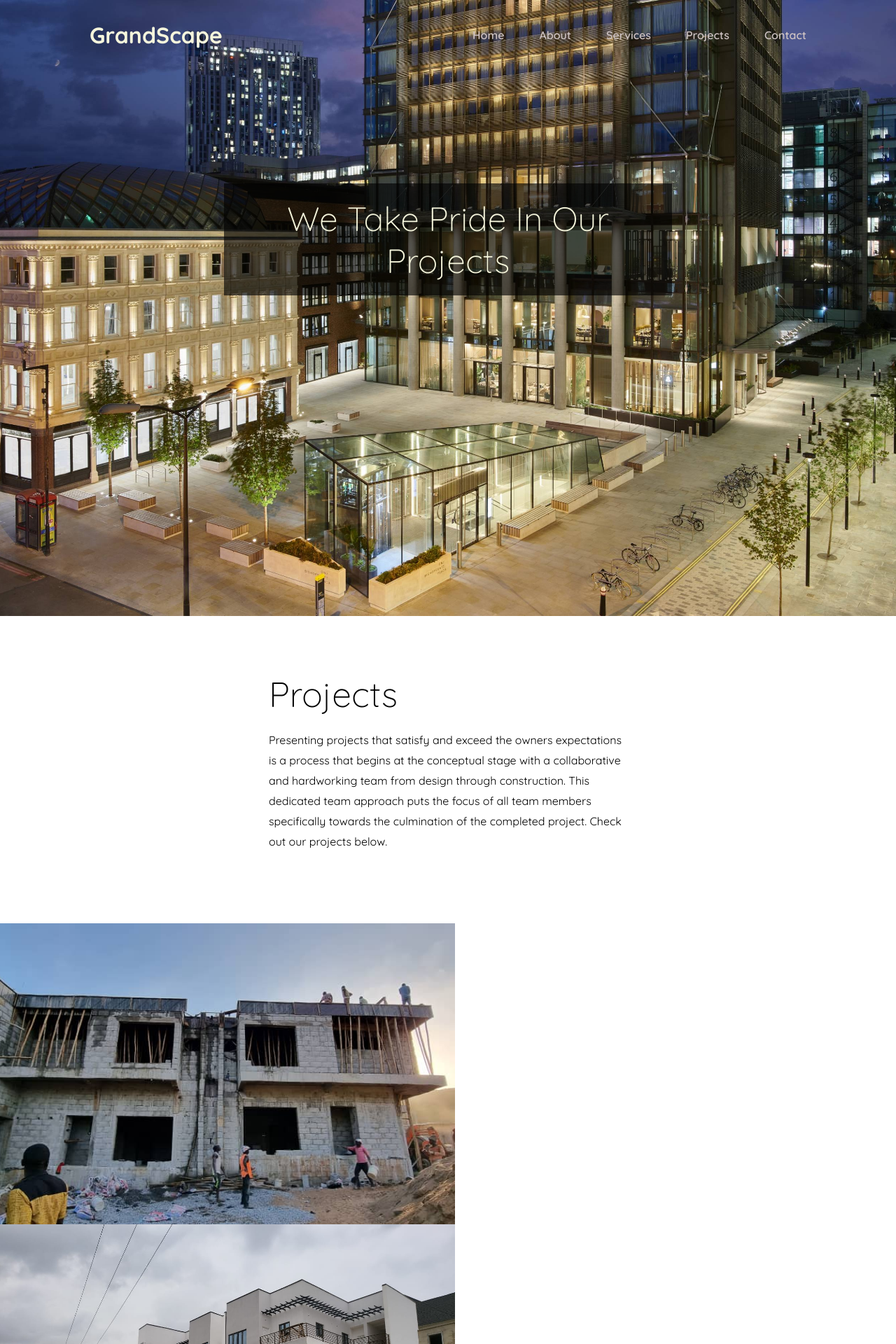
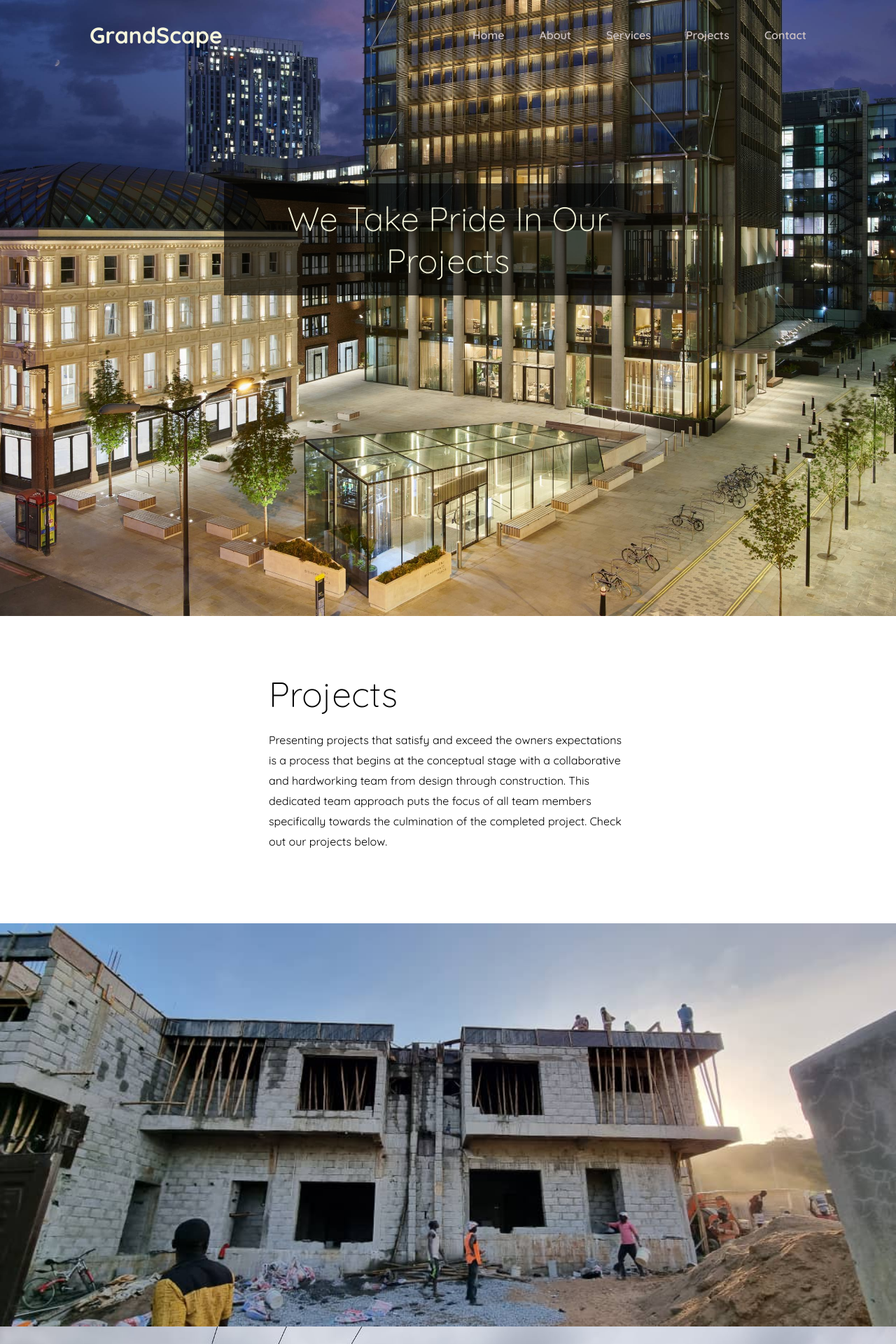
Before and after one commit to Gabbie99/GrandScape, a React (Create React App) app: page /projects in a window 1280 px wide. Shown: the top 1920 px of the page at 70% size. Built offline with nearby package versions, Linux system fonts and the light colour scheme.

Commit message:
chore: working on service and project page

```diff
--- a/src/components/project/Project.css
+++ b/src/components/project/Project.css
@@ -42,7 +42,6 @@
     display: flex;
 }
 .gs-Projectgallery img{
-    width: 650px;
-    height: 430px;
+    width: 100%;
     object-fit: cover;
 }
```
